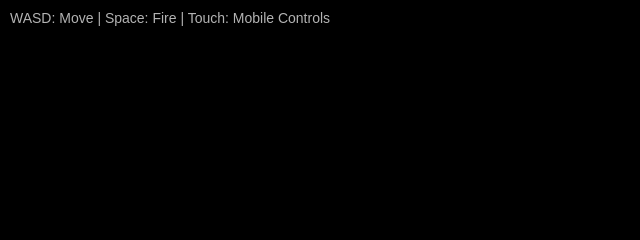
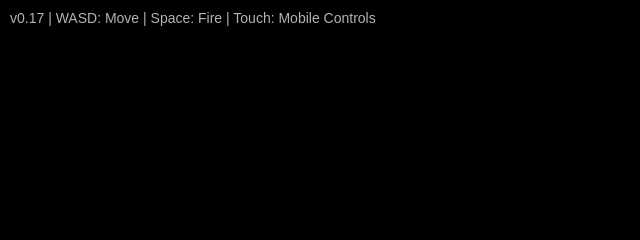
Before and after one commit to ichian01/ichian01.github.io, a plain HTML site: page asteroid.html in a window 1280 px wide. Shown: the top 240 px of the page, 0-640 px from the left. Drawn offline with Linux system fonts and the light colour scheme.

Commit message:
Update asteroid.html
version number

```diff
--- a/asteroid.html
+++ b/asteroid.html
@@ -33,7 +33,7 @@
 
 <body>
     <div class="controls-info">
-        WASD: Move | Space: Fire | Touch: Mobile Controls
+        v0.17 | WASD: Move | Space: Fire | Touch: Mobile Controls
     </div>
     <canvas id="game"></canvas>
     <script>
```
